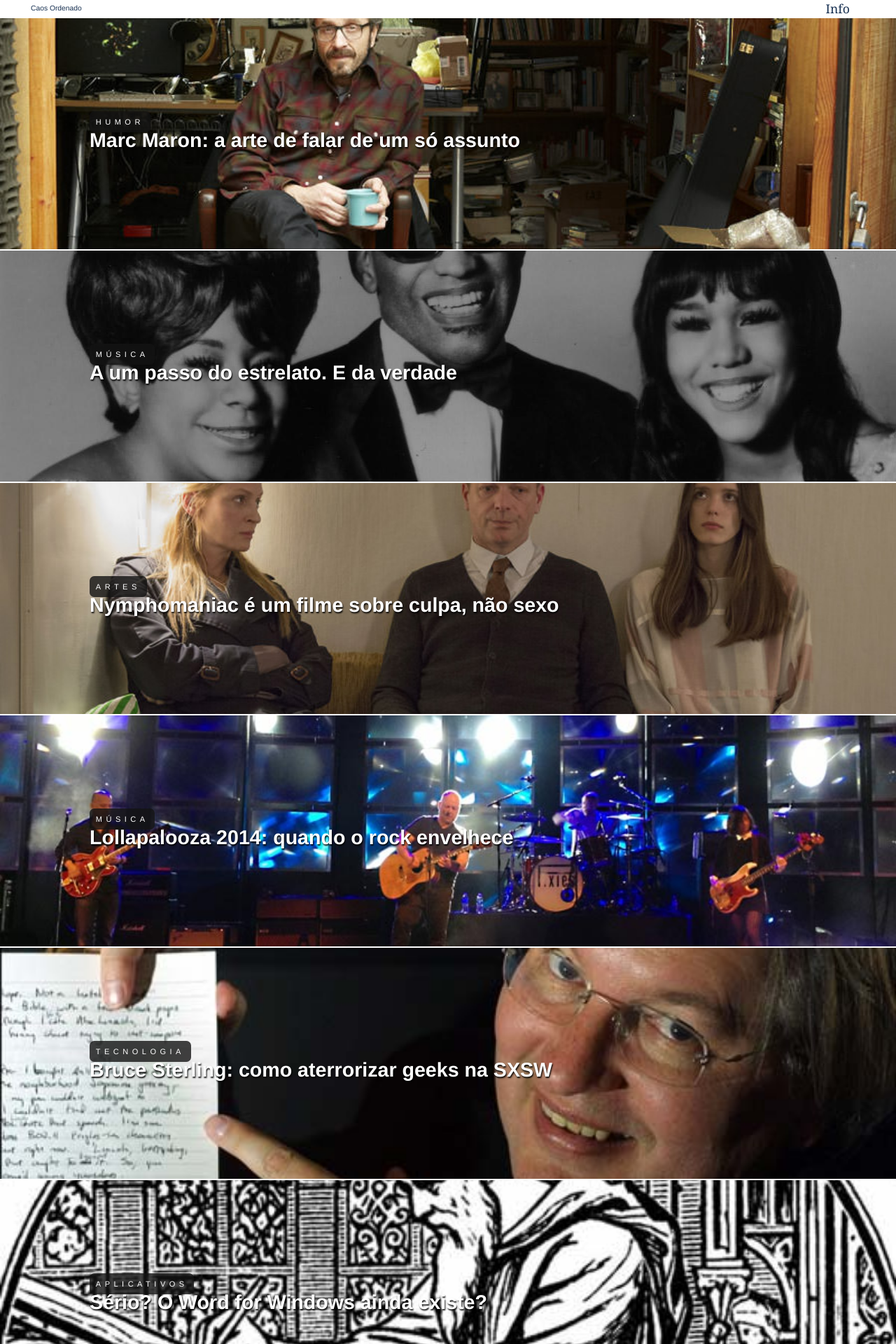
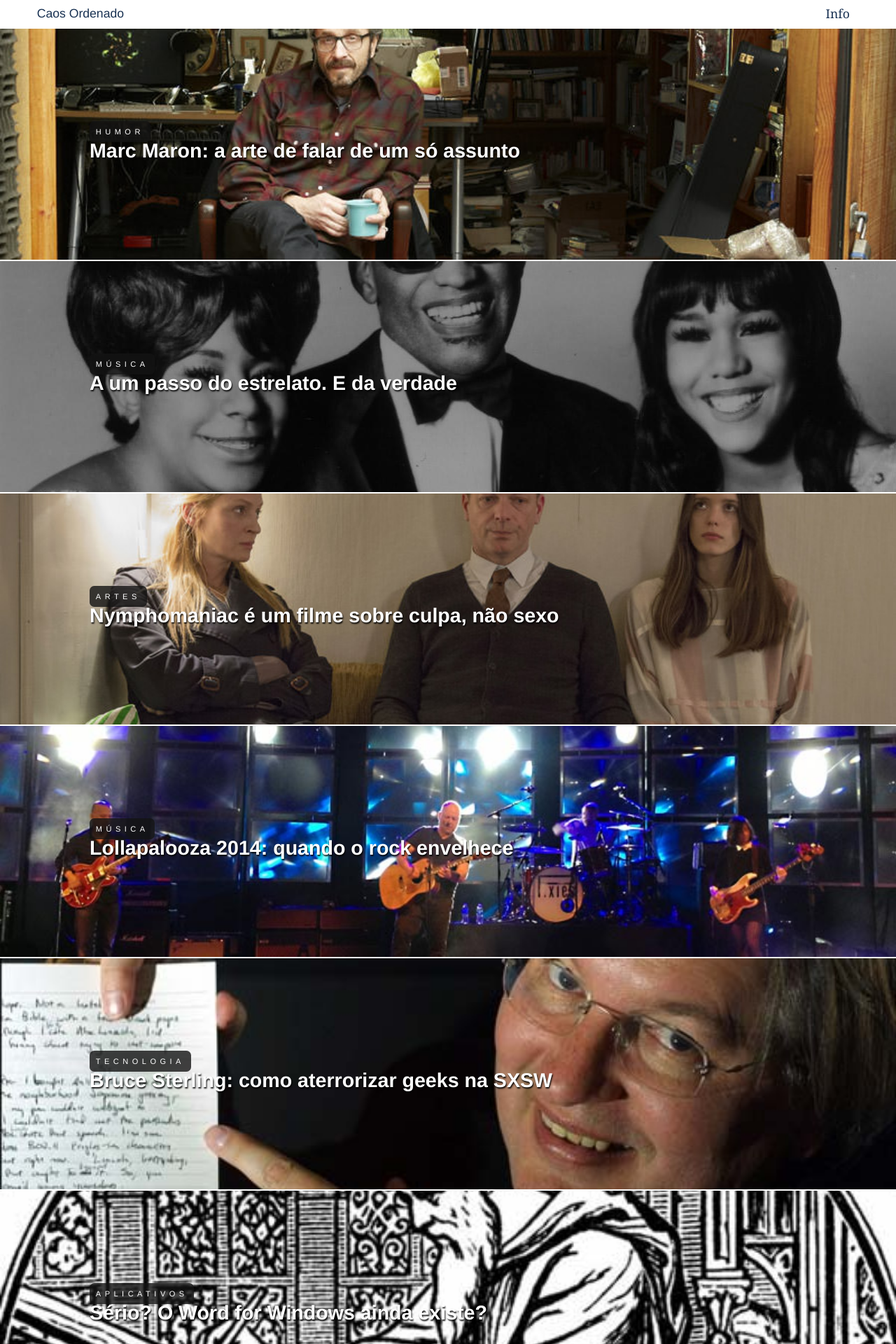
Before and after one commit to eduf/eduf.github.com, a Jekyll site: the page built from index.html, in a window 1280 px wide. Shown: the top 1920 px of the page at 70% size. Built offline with Jekyll 4.4.1, drawn with Linux system fonts in a browser that asks for light colours; nearby versions of some CDN libraries; the list of posts is cut into pages by our own code; comment, search, counter and statistics services are not loaded.

Commit message:
Ooops no site-header

```diff
--- a/sass/tipography.scss
+++ b/sass/tipography.scss
@@ -9,7 +9,11 @@ h1, h2, h3, h4{
   font-family: $destaques-fonts;
 }
 .site-title {
-  font: 75% $destaques-fonts;
+  p {
+    font: 0.8rem $destaques-fonts;
+    margin: 0.2rem;
+    padding: 0.2rem;
+  }
 }
 .main {
   p {
```
Also changed, not shown: stylesheets/global.css.
